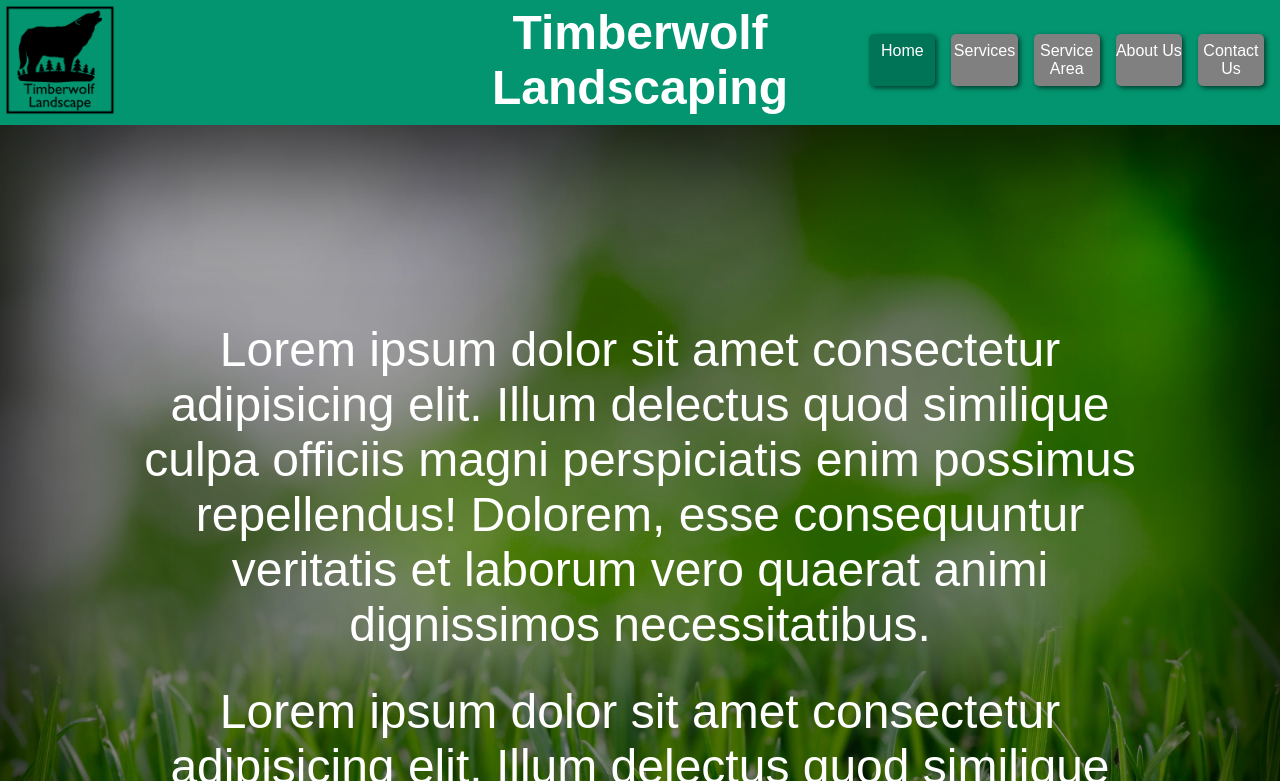
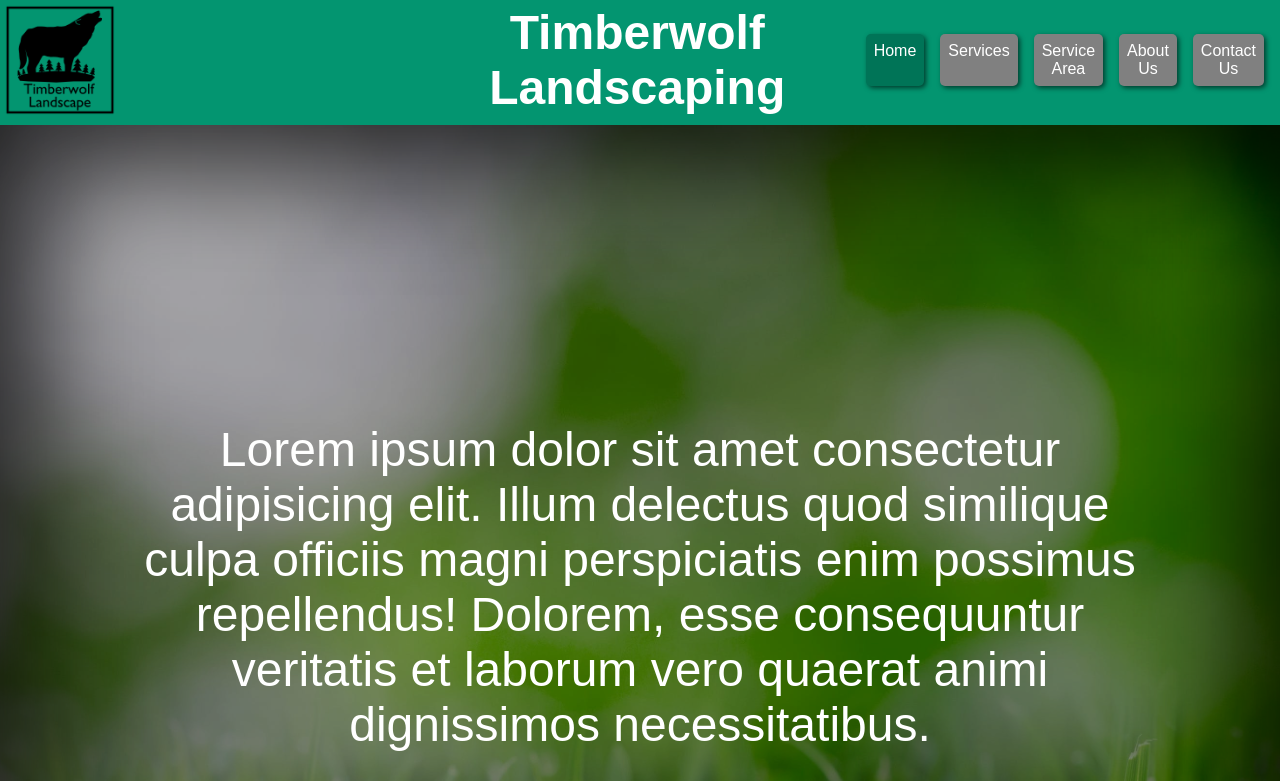
Before and after one commit to MrOutsider/Timberwolf-Landscaping, a plain HTML site: page index.html in a window 1280 px wide. Shown: the top 781 px of the page. Drawn offline with Linux system fonts and the light colour scheme.

Commit message:
keywords, fixed showcase grid padding, link bg fix

```diff
--- a/css/style.css
+++ b/css/style.css
@@ -70,11 +70,12 @@ a{
 
 .header-bar .header-grid li{
     display: grid;
+    justify-content: center;
 }
 
 .header-bar .header-grid a{
     /*width: 100px;*/
-    padding: 0.5rem 0;
+    padding: 0.5rem 0.5rem;
 }
 
 #showcase{
@@ -90,6 +91,7 @@ a{
 
 .showcase-grid{
     display: grid;
+    padding: 100px 0;
     grid-template-rows: 1fr 2fr 2fr;
     grid-gap: 2rem;
     justify-content: center;
```
Also changed, not shown: about-us.html (+1 -1 lines), contact-us.html (+1 -1 lines), service-area.html (+1 -1 lines), services.html (+1 -1 lines).
